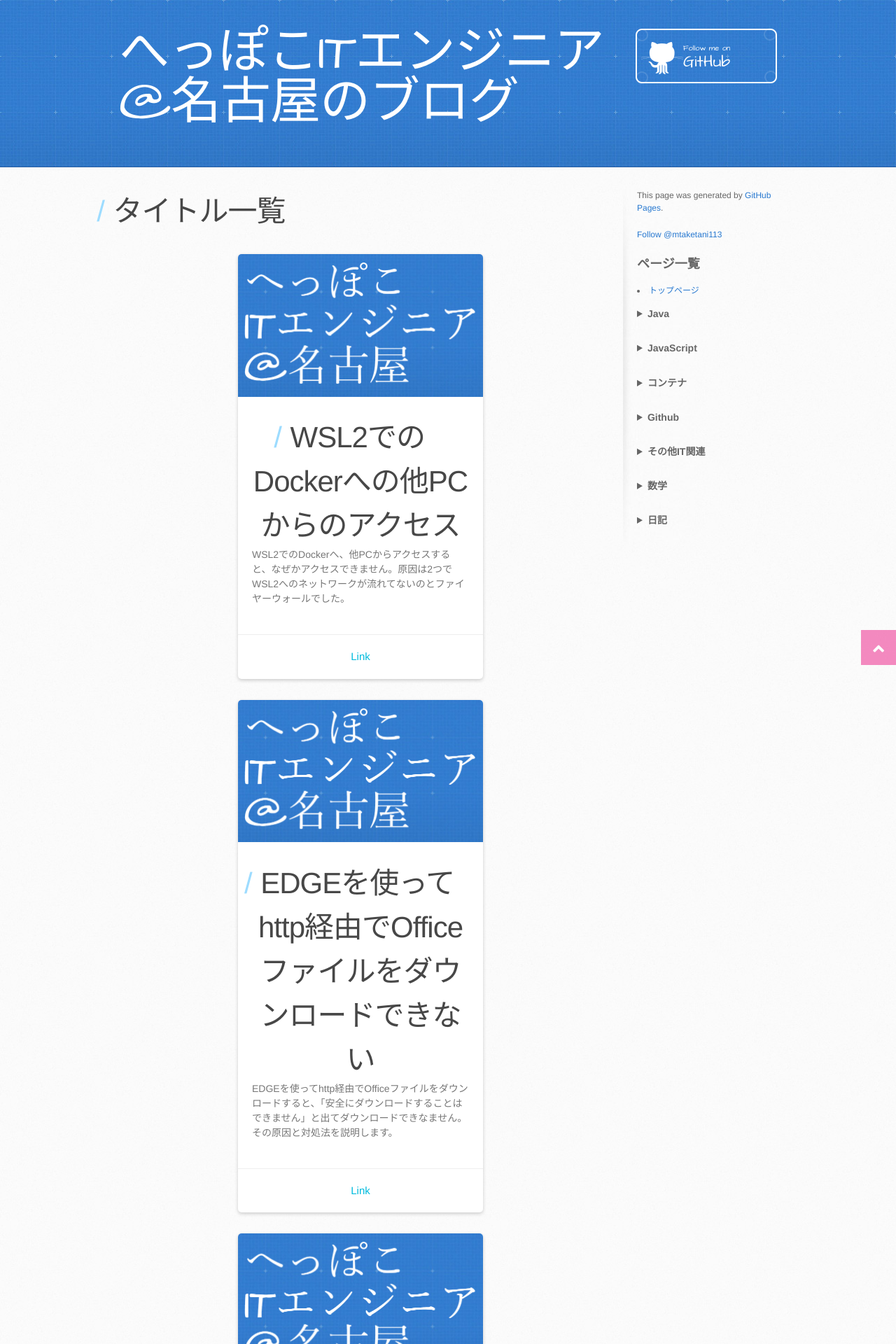
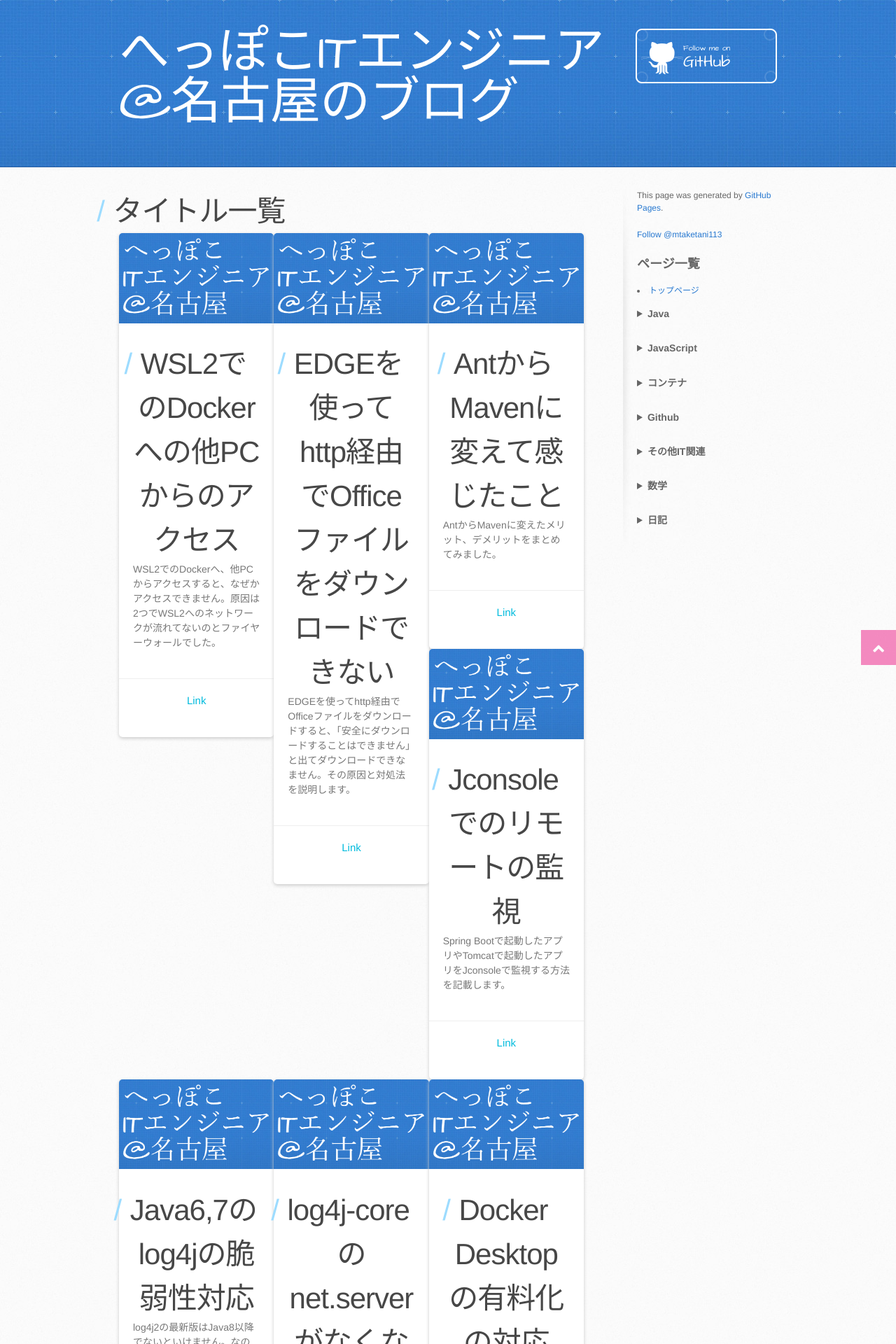
Before and after one commit to mtaketani113/mtaketani113.github.io, a Jekyll site: the page built from titles.md, in a window 1280 px wide. Shown: the top 1920 px of the page at 70% size. Built offline with Jekyll 4.4.1, drawn with Linux system fonts in a browser that asks for light colours; nearby versions of some CDN libraries; comment, search, counter and statistics services are not loaded; the repository's description, which GitHub fills in, is left out.

Commit message:
CSS修正

```diff
--- a/assets/css/card.css
+++ b/assets/css/card.css
@@ -1,6 +1,7 @@
 .card {
-    margin: 30px auto;
-    width: 350px;
+    padding: 0 0 20px 0;
+    width: calc(((100% - 10px - 10px) / 3) - 1px - 1px);
+    float: left;
     background: #fff;
     border-radius: 5px;
     box-shadow: 0 2px 5px #ccc;
```
